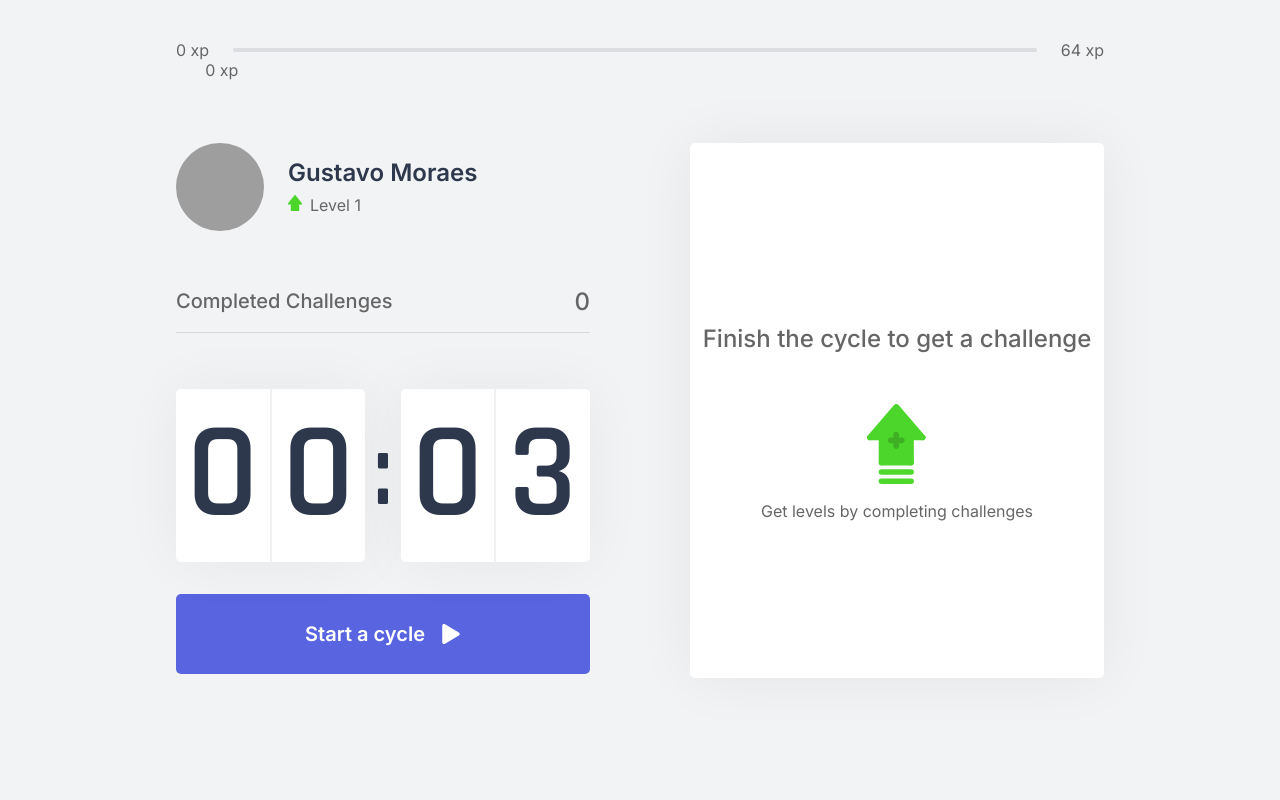
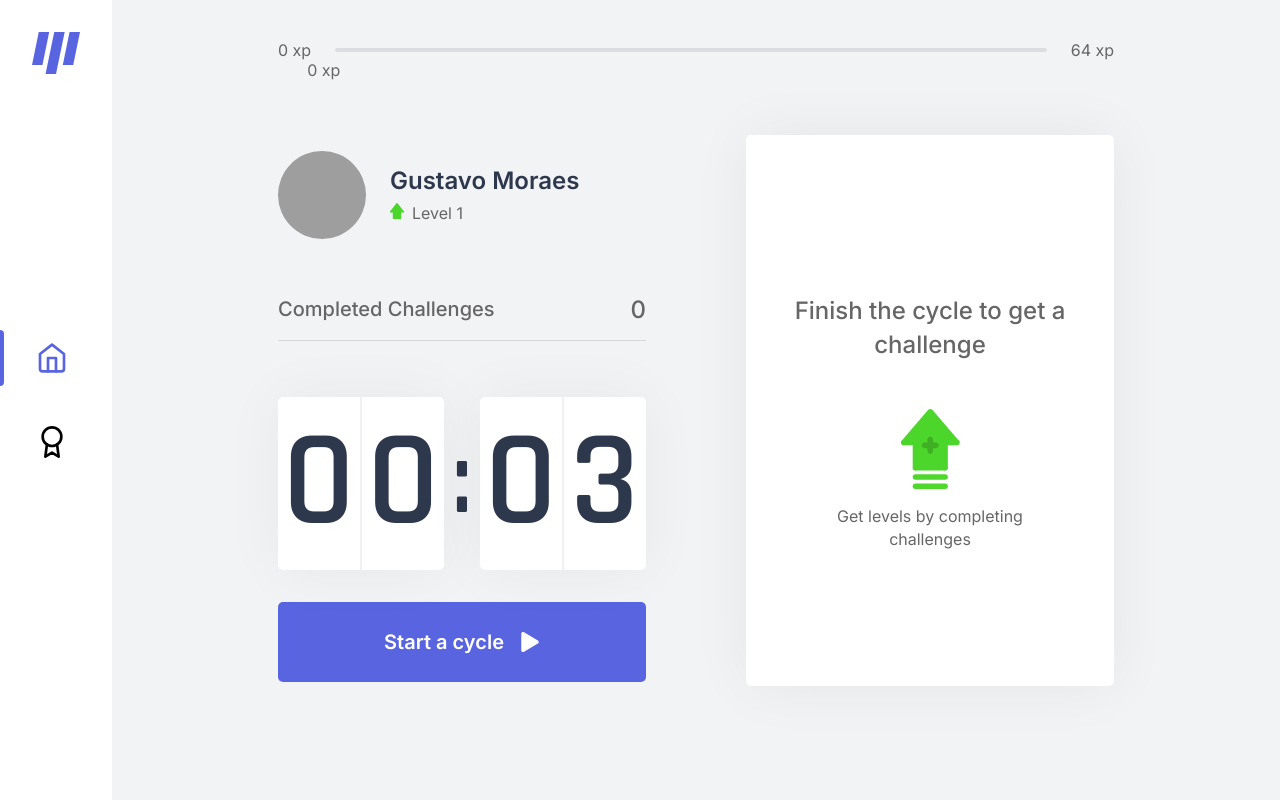
Before and after one commit to gust-m/move-it-nlw04, a Next.js app: page /home in a window 1280 px wide. Built offline with nearby package versions, Linux system fonts and the light colour scheme; grey boxes are pictures that could not be loaded.

Commit message:
Sidebar component

```diff
--- a/src/components/ChallengeBox/styles.ts
+++ b/src/components/ChallengeBox/styles.ts
@@ -27,6 +27,7 @@ export const NotActiveChallengeContent = styled.div`
     font-size: 1.5rem;
     font-weight: 500;
     line-height: 1.4;
+    width: 23rem;
   }
 
   p {
--- a/src/components/Countdown/styles.ts
+++ b/src/components/Countdown/styles.ts
@@ -137,6 +137,12 @@ export const Button = styled.button<ButtonProps>`
     height: 90px;
     margin-top: 1rem;
     flex: 1;
+
+    span {
+      p {
+        margin-right: 8px;
+      }
+    }
   }
 `;
 
--- a/src/components/Profile/styles.ts
+++ b/src/components/Profile/styles.ts
@@ -3,6 +3,8 @@ import styled from 'styled-components';
 export const Container = styled.div`
   display: flex;
   align-items: center;
+
+  margin-top: 1rem;
 
   > img {
     width: 5.5rem;
--- /dev/null
+++ b/src/components/Sidebar/index.tsx
@@ -0,0 +1,53 @@
+import { useState } from 'react';
+
+import { FiHome, FiAward } from 'react-icons/fi';
+
+import Link from 'next/link';
+
+import { Container, Navigation, Button } from './styles';
+
+const Sidebar: React.FC = () => {
+  const [isHomeSelected, setIsHomeSelected] = useState(true);
+  const [isAwardSelected, setIsAwardSelected] = useState(false);
+
+  const handleChangeToHomeIconSelected = (): void => {
+    setIsHomeSelected(true);
+    setIsAwardSelected(false);
+  };
+
+  const handleChangeToAwardIconSelected = (): void => {
+    setIsHomeSelected(false);
+    setIsAwardSelected(true);
+  };
+
+  return (
+    <Container>
+      <img src="/icons/logo-moveit-sidebar.svg" alt="Moveit Logo" />
+
+      <Navigation>
+        <Link href="/home">
+          <Button
+            type="button"
+            onClick={handleChangeToHomeIconSelected}
+            isSelected={isHomeSelected}
+          >
+            <p />
+            <FiHome />
+          </Button>
+        </Link>
+        <Link href="/leaderboard">
+          <Button
+            type="button"
+            onClick={handleChangeToAwardIconSelected}
+            isSelected={isAwardSelected}
+          >
+            <p />
+            <FiAward />
+          </Button>
+        </Link>
+      </Navigation>
+    </Container>
+  );
+};
+
+export default Sidebar;
--- /dev/null
+++ b/src/components/Sidebar/styles.ts
@@ -0,0 +1,82 @@
+import styled, { css } from 'styled-components';
+
+interface ButtonProps {
+  isSelected: boolean;
+}
+
+export const Container = styled.div`
+  background: var(--white);
+  width: 7rem;
+  display: flex;
+  min-width: 105px;
+
+  > img {
+    position: absolute;
+    padding: 2rem;
+  }
+`;
+
+export const Navigation = styled.div`
+  display: flex;
+  flex-direction: column;
+  align-items: center;
+  justify-content: center;
+
+  svg {
+    cursor: pointer;
+    width: 2rem;
+    height: 2rem;
+  }
+
+  button + button {
+    margin-top: 1.75rem;
+  }
+`;
+
+export const Button = styled.button<ButtonProps>`
+  border: 0;
+  background: transparent;
+  display: flex;
+  width: 100%;
+  align-items: center;
+
+  p {
+    width: 0.25rem;
+    height: 3.5rem;
+    background: var(--blue);
+    border-radius: 0 5px 5px 0;
+    left: 0;
+  }
+
+  ${props =>
+    props.isSelected
+      ? css`
+          p {
+            width: 4px;
+            height: 56px;
+            background: var(--blue);
+            border-radius: 0 5px 5px 0;
+            left: 0;
+            margin-right: 2rem;
+          }
+
+          svg {
+            color: var(--blue);
+          }
+        `
+      : css`
+          p {
+            width: 4px;
+            height: 56px;
+            background: var(--white);
+            border-radius: 0 5px 5px 0;
+            left: 0;
+            margin-right: 2rem;
+
+            color: var(--text);
+          }
+        `}
+  &:focus {
+    outline: none;
+  }
+`;
--- a/src/pages/home/index.tsx
+++ b/src/pages/home/index.tsx
@@ -2,13 +2,16 @@ import React from 'react';
 
 import Head from 'next/head';
 import { GetServerSideProps } from 'next';
-import { Container } from '../../styles/home/styles';
+
+import { Container, FlexContent } from '../../styles/home/styles';
 
 import ExperienceBar from '../../components/ExperienceBar';
 import Profile from '../../components/Profile';
 import CompletedChallenges from '../../components/CompletedChallenges';
 import Countdown from '../../components/Countdown';
 import ChallengeBox from '../../components/ChallengeBox';
+import Sidebar from '../../components/Sidebar';
+
 import { CountdownProvider } from '../../contexts/CountdownContext';
 import { ChallengesProvider } from '../../contexts/ChallengeContext';
 
@@ -29,6 +32,8 @@ const Home: React.FC<CtxProps> = ({
       currentExperience={currentExperience}
       challengesCompleted={challengesCompleted}
     >
+      <FlexContent>
+        <Sidebar />
         <Container>
           <Head>
             <title>Home | move.it</title>
@@ -49,6 +54,7 @@ const Home: React.FC<CtxProps> = ({
             </section>
           </CountdownProvider>
         </Container>
+      </FlexContent>
     </ChallengesProvider>
   );
 };
--- a/src/styles/home/styles.ts
+++ b/src/styles/home/styles.ts
@@ -28,3 +28,8 @@ export const Container = styled.div`
     }
   }
 `;
+
+export const FlexContent = styled.div`
+  display: flex;
+  flex-direction: row;
+`;
```
Also changed, not shown: public/icons/logo-moveit-sidebar.svg (added). Lines whose indentation alone changed are shown as unchanged.
